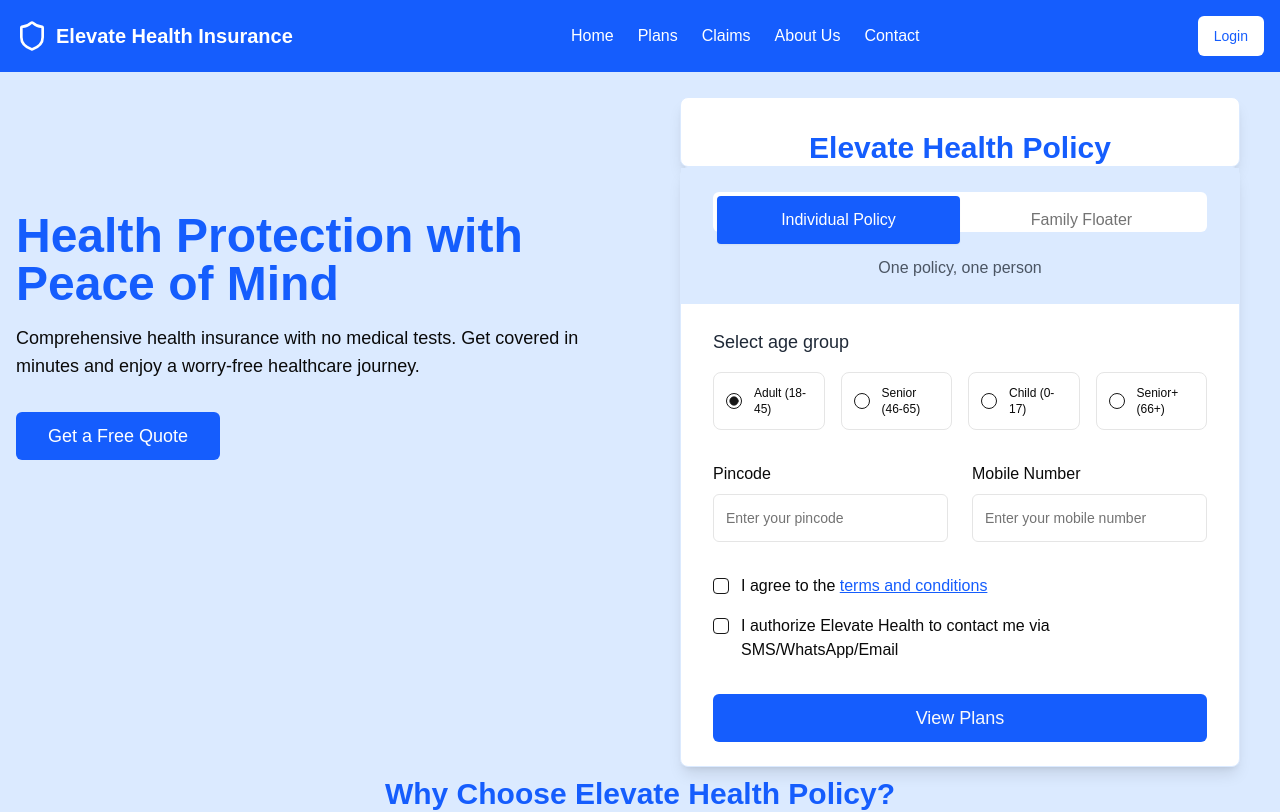
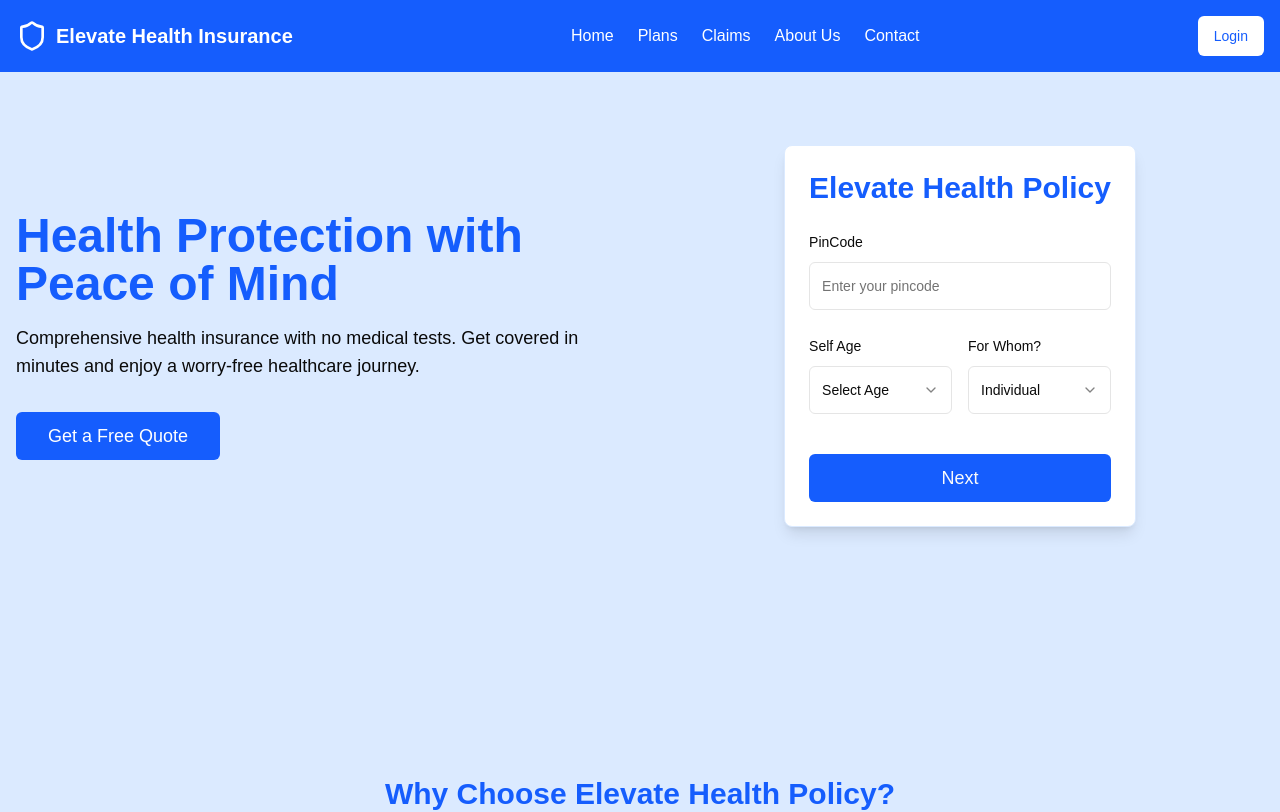
Before and after one commit to sahil-009/health-insurance-MGIB, a Next.js app: page / in a window 1280 px wide. Shown: the top 812 px of the page. Built offline with nearby package versions, Linux system fonts and the light colour scheme.

Commit message:
form updated

```diff
--- a/components/health-model.tsx
+++ b/components/health-model.tsx
@@ -3,124 +3,149 @@
 import { useState } from "react"
 import { Button } from "@/components/ui/button"
 import { Card, CardContent } from "@/components/ui/card"
-import { Tabs, TabsContent, TabsList, TabsTrigger } from "@/components/ui/tabs"
-import { RadioGroup, RadioGroupItem } from "@/components/ui/radio-group"
 import { Label } from "@/components/ui/label"
 import { Input } from "@/components/ui/input"
-import { Checkbox } from "@/components/ui/checkbox"
+import {
+  Select,
+  SelectContent,
+  SelectItem,
+  SelectTrigger,
+  SelectValue
+} from "@/components/ui/select"
+
+let memberId = 1
 
 export default function HealthFormSection() {
   const [policyType, setPolicyType] = useState("individual")
+  const [members, setMembers] = useState([])
+
+  const ageOptions = Array.from({ length: 100 }, (_, i) => i + 1)
+
+  const canAddMember = (type) => {
+    // Allow multiple sons and daughters only
+    if (type === "son" || type === "daughter") return true
+    return !members.some((m) => m.type === type)
+  }
+
+  const addMember = (type:string) => {
+    if (canAddMember(type)) {
+      setMembers((prev) => [...prev, { id: memberId++, type }])
+    }
+  }
+
+  const removeMember = (id) => {
+    setMembers((prev) => prev.filter((m) => m.id !== id))
+  }
+
+  const handlePolicyChange = (value) => {
+    setPolicyType(value)
+    setMembers([]) // reset members when changing type
+  }
+
+  const renderAddButtons = () => {
+    if (policyType === "family") {
+      return (
+        <>
+          <Button variant="outline" onClick={() => addMember("spouse")} disabled={!canAddMember("spouse")}>+ Spouse</Button>
+          <Button variant="outline" onClick={() => addMember("son")}>+ Son</Button>
+          <Button variant="outline" onClick={() => addMember("daughter")}>+ Daughter</Button>
+        </>
+      )
+    }
+    if (policyType === "parents") {
+      return (
+        <>
+          <Button variant="outline" onClick={() => addMember("father")} disabled={!canAddMember("father")}>+ Father</Button>
+          <Button variant="outline" onClick={() => addMember("mother")} disabled={!canAddMember("mother")}>+ Mother</Button>
+        </>
+      )
+    }
+    return null
+  }
 
   return (
     <section id="policy-form" className="py-12 md:py-16">
       <div className="container mx-auto px-4 md:px-6">
-        {/* Ensure this heading is visible - added background and padding for testing */}
-        <Card className="max-w-3xl mx-aut mt-80 md:mt-48 shadow-lg border-[rgb(219,234,255)]">
-  <h2 className="text-2xl md:text-3xl font-bold text-center text-[rgb(21,93,253)] px-6 pt-6 md:px-8 md:pt-8">
+        <Card className="max-w-3xl mx-auto shadow-lg border-[rgb(219,234,255)]">
+          <h2 className="text-2xl md:text-3xl font-bold text-center text-[rgb(21,93,253)] px-6 pt-6">
             Elevate Health Policy
           </h2>
-  </Card>
 
-        <Card className="max-w-4xl w-full shadow-lg border-[rgb(219,234,255)]">
-          <CardContent className="p-0">
-            <div className="bg-[rgb(219,234,255)] px-6 py-4 md:px-8 md:py-6">
-              <Tabs defaultValue="individual" onValueChange={setPolicyType}>
-                <TabsList className="grid grid-cols-2 bg-white">
-                  <TabsTrigger
-                    value="individual"
-                    className="data-[state=active]:bg-[rgb(21,93,253)] data-[state=active]:text-white py-3 text-sm md:text-base"
-                  >
-                    Individual Policy
-                  </TabsTrigger>
-                  <TabsTrigger
-                    value="family"
-                    className="data-[state=active]:bg-[rgb(21,93,253)] data-[state=active]:text-white py-3 text-sm md:text-base"
-                  >
-                    Family Floater
-                  </TabsTrigger>
-                </TabsList>
-
-                <TabsContent value="individual" className="mt-4 md:mt-6">
-                  <p className="text-center text-sm md:text-base text-gray-600">One policy, one person</p>
-                </TabsContent>
-
-                <TabsContent value="family" className="mt-4 md:mt-6">
-                  <p className="text-center text-sm md:text-base text-gray-600">One policy, multiple family members</p>
-                </TabsContent>
-              </Tabs>
+          <CardContent className="p-6 space-y-6">
+            {/* Pincode */}
+            <div className="space-y-2">
+              <Label htmlFor="pincode">PinCode</Label>
+              <Input id="pincode" placeholder="Enter your pincode" className="h-12" />
             </div>
 
-            <div className="px-6 py-4 md:px-8 md:py-6 space-y-6 md:space-y-8">
-              <div>
-                <h3 className="font-medium text-base md:text-lg mb-3 md:mb-4 text-gray-800">Select age group</h3>
-                <RadioGroup defaultValue="adult" className="grid grid-cols-2 text-xs md:grid-cols-4 gap-3 md:gap-4">
-                  <div className="flex items-center space-x-3 border rounded-lg p-3 hover:bg-[rgb(219,234,255)] cursor-pointer">
-                    <RadioGroupItem value="adult" id="adult" />
-                    <Label htmlFor="adult" className="text-xs">Adult (18-45)</Label>
-                  </div>
-                  <div className="flex items-center space-x-3 border rounded-lg p-3 hover:bg-[rgb(219,234,255)] cursor-pointer">
-                    <RadioGroupItem value="senior" id="senior" />
-                    <Label htmlFor="senior" className="text-xs">Senior (46-65)</Label>
-                  </div>
-                  <div className="flex items-center space-x-3 border rounded-lg p-3 hover:bg-[rgb(219,234,255)] cursor-pointer">
-                    <RadioGroupItem value="child" id="child" />
-                    <Label htmlFor="child" className="text-xs">Child (0-17)</Label>
-                  </div>
-                  <div className="flex items-center space-x-3 border rounded-lg p-3 hover:bg-[rgb(219,234,255)] cursor-pointer">
-                    <RadioGroupItem value="senior-plus" id="senior-plus" />
-                    <Label htmlFor="senior-plus" className="text-xs">Senior+ (66+)</Label>
-                  </div>
-                </RadioGroup>
-              </div>
-
-              <div className="grid grid-cols-1 md:grid-cols-2 gap-4 md:gap-6">
+            {/* Self Age + For Whom */}
+            <div className="grid grid-cols-1 md:grid-cols-2 gap-4">
               <div className="space-y-2">
-                  <Label htmlFor="pincode" className="text-sm md:text-base">Pincode</Label>
-                  <Input
-                    id="pincode"
-                    placeholder="Enter your pincode"
-                    className="text-base h-12"
-                  />
+                <Label>Self Age</Label>
+                <Select>
+                  <SelectTrigger className="w-full h-12">
+                    <SelectValue placeholder="Select Age" />
+                  </SelectTrigger>
+                  <SelectContent>
+                    {ageOptions.map((age) => (
+                      <SelectItem key={age} value={`${age}`}>{age} Years</SelectItem>
+                    ))}
+                  </SelectContent>
+                </Select>
               </div>
               <div className="space-y-2">
-                  <Label htmlFor="mobile" className="text-sm md:text-base">Mobile Number</Label>
-                  <Input
-                    id="mobile"
-                    placeholder="Enter your mobile number"
-                    className="text-base h-12"
-                  />
+                <Label>For Whom?</Label>
+                <Select value={policyType} onValueChange={handlePolicyChange}>
+                  <SelectTrigger className="w-full h-12">
+                    <SelectValue placeholder="Select" />
+                  </SelectTrigger>
+                  <SelectContent>
+                    <SelectItem value="individual">Individual</SelectItem>
+                    <SelectItem value="family">Family Floater</SelectItem>
+                    <SelectItem value="parents">Parents</SelectItem>
+                  </SelectContent>
+                </Select>
               </div>
             </div>
 
-              <div className="space-y-4">
-                <div className="flex items-start space-x-3">
-                  <Checkbox id="terms" className="mt-1" />
-                  <label htmlFor="terms" className="text-sm md:text-base leading-snug">
-                    I agree to the{" "}
-                    <a href="#" className="text-[rgb(21,93,253)] underline">
-                      terms and conditions
-                    </a>
-                  </label>
+            {/* Dynamic Add Buttons */}
+            {policyType !== "individual" && (
+              <div className="flex gap-4 flex-wrap">{renderAddButtons()}</div>
+            )}
+
+            {/* Member Fields */}
+            {members.length > 0 && (
+              <div className="grid grid-cols-1 md:grid-cols-3 gap-4">
+                {members.map((member) => (
+                  <div key={member.id} className="relative">
+                    <Label className="block text-sm capitalize mb-1">
+                      {member.type} Age
+                    </Label>
+                    <Select>
+                      <SelectTrigger className="h-12 w-full">
+                        <SelectValue placeholder="Select Age" />
+                      </SelectTrigger>
+                      <SelectContent>
+                        {ageOptions.map((age) => (
+                          <SelectItem key={age} value={`${age}`}>{age} Years</SelectItem>
+                        ))}
+                      </SelectContent>
+                    </Select>
+                    <span
+                      className="absolute top-2 right-2 text-red-500 cursor-pointer text-lg"
+                      onClick={() => removeMember(member.id)}
+                    >
+                      ✕
+                    </span>
                   </div>
-                <div className="flex items-start space-x-3">
-                  <Checkbox id="contact" className="mt-1" />
-                  <label htmlFor="contact" className="text-sm md:text-base leading-snug">
-                    I authorize Elevate Health to contact me via SMS/WhatsApp/Email
-                  </label>
+                ))}
               </div>
-              </div>
+            )}
 
-              <Button
-                className="w-full bg-[rgb(21,93,253)] hover:bg-[rgb(21,93,253)/90] py-6 text-base md:text-lg"
-                onClick={() => {
-                  const plansSection = document.getElementById('plans');
-                  if (plansSection) {
-                    plansSection.scrollIntoView({ behavior: 'smooth' });
-                  }
-                }}
-              >
-                View Plans
+            {/* CTA */}
+            <div className="pt-4">
+              <Button className="w-full bg-[rgb(21,93,253)] hover:bg-[rgb(21,93,253)/90] py-6 text-base md:text-lg">
+                Next
               </Button>
             </div>
           </CardContent>
```
Lines whose indentation alone changed are shown as unchanged.
